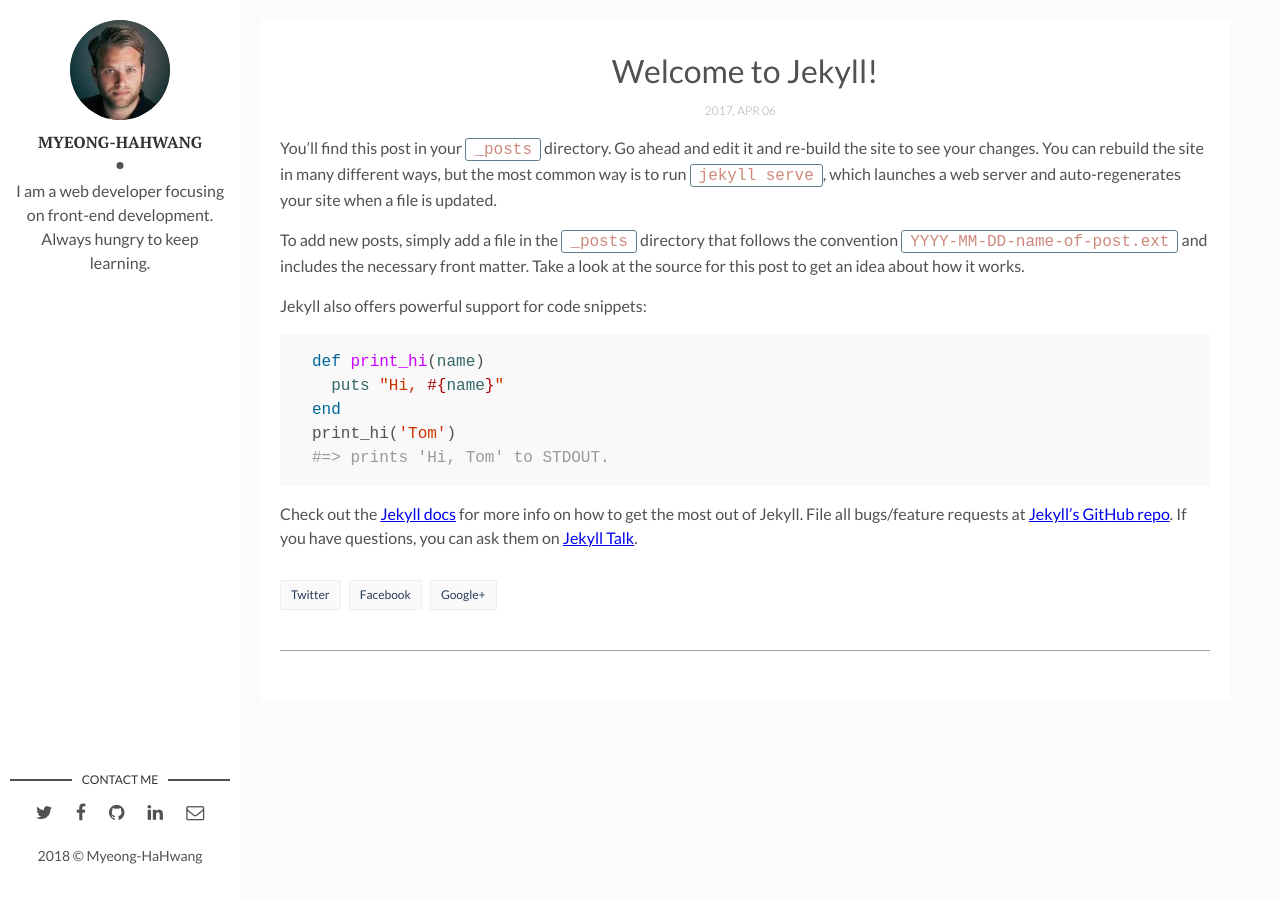
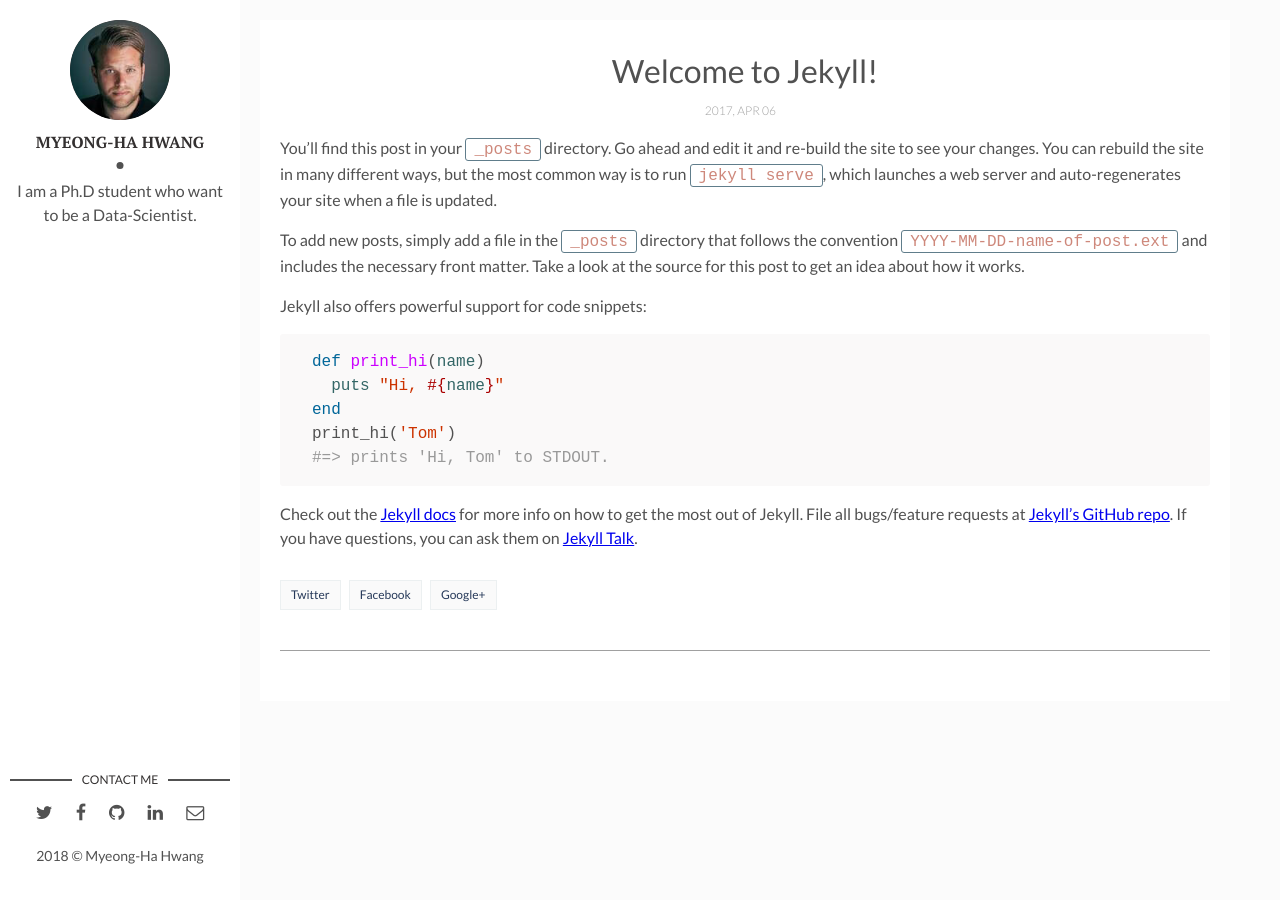
Before and after one commit to MyeongHaHwang/github.io, a Jekyll site: the page built from _posts/2017-04-06-welcome-to-jekyll.markdown, in a window 1280 px wide. Built offline with Jekyll 4.4.1, drawn with Linux system fonts in a browser that asks for light colours; comment, search, counter and statistics services are not loaded.

Commit message:
Update _config.yml

```diff
--- a/_config.yml
+++ b/_config.yml
@@ -9,12 +9,12 @@ url: "" # the base hostname & protocol for your site, e.g. http://example.com
 site-twitter: #if your site has a twitter account, enter it here
 
 # Author Settings
-author: Myeong-HaHwang # add your name
+author: Myeong-Ha Hwang
 author-img: david-freeman.jpg # add your photo
-about-author: I am a web developer focusing on front-end development. Always hungry to keep learning. # add description
+about-author: I am a Ph.D student who want to be a Data-Scientist. # add description
 social-twitter: # add your Twitter handle
 social-facebook: # add your Facebook handle
-social-github: artemsheludko # add your Github handle
+social-github: MyeongHaHwang # add your Github handle
 social-linkedin: # add your Linkedin handle
 social-email: # add your Email address
 
```
